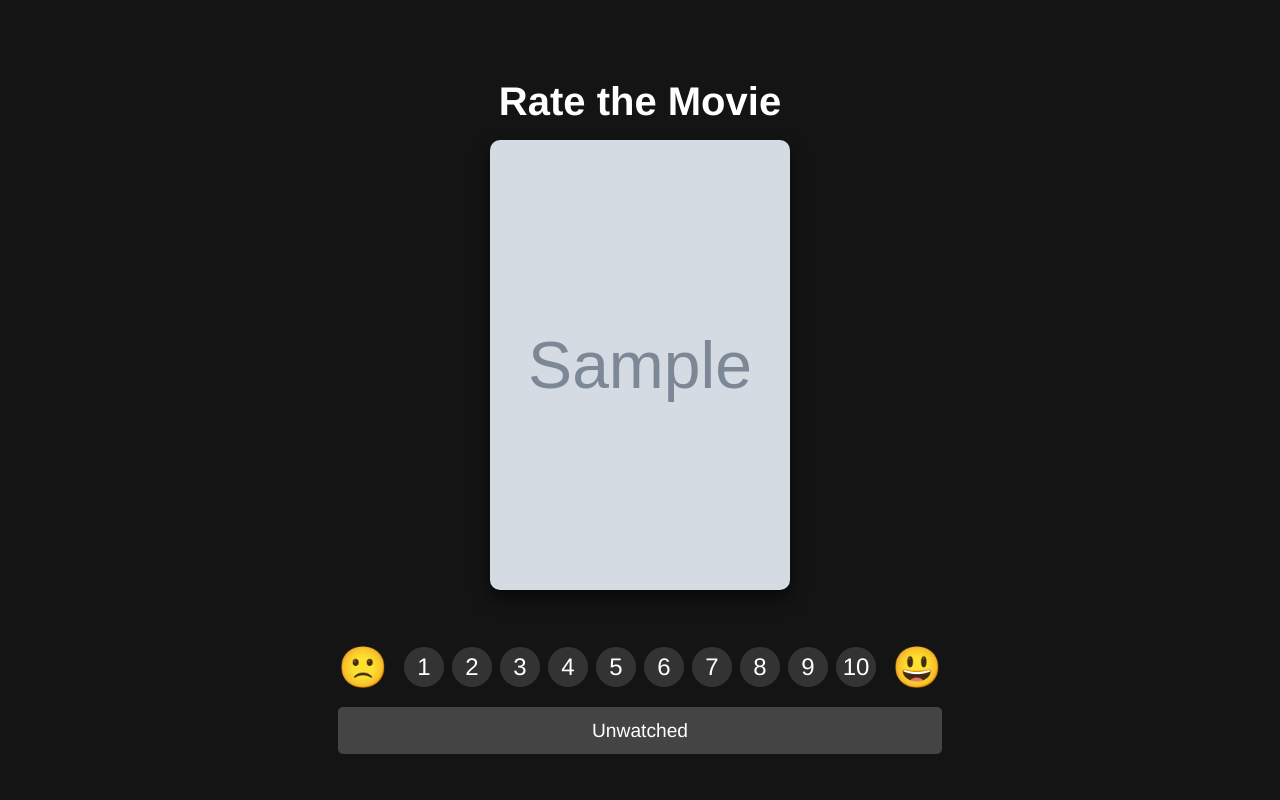
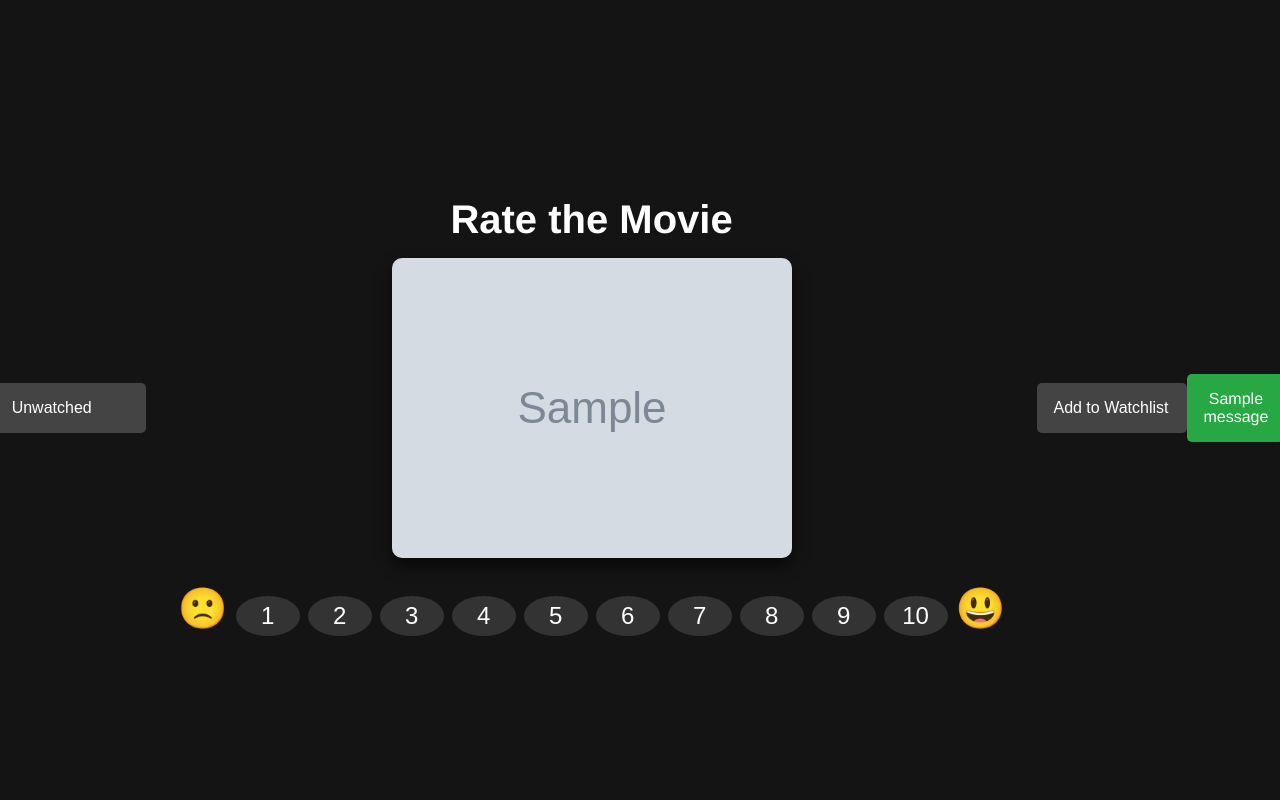
Before and after one commit to blu3skies/EntertainMe, a Flask app: template templates/quiz.html in a window 1280 px wide. Run offline with Flask 3, Linux system fonts and the light colour scheme; the template is opened without the code that fills it: most values are stand-ins (such as "Sample title", 1, 10 or a date in 2020); grey boxes marked "Sample" are stand-in pictures; one stand-in notice (Sample message) is shown; parts of the project's set-up code (start-up, migrations or seed data) failed here and were passed over.

Commit message:
updated css

```diff
--- a/app.py
+++ b/app.py
@@ -71,7 +71,6 @@
             quiz = Quiz(session['user_id'])
             quiz.current_movie_id = movie_id  # Set the movie being rated
             quiz.give_score(int(score))
-            flash('Score submitted!', 'success')
 
         return redirect(url_for('start_quiz'))  # Redirect to the next quiz round
     else:
--- a/static/styles.css
+++ b/static/styles.css
@@ -12,26 +12,55 @@
     text-align: center;
 }
 
-/* Container to center content */
-.container {
-    margin: auto;
-    max-width: 80%;
+/* Container for poster and buttons */
+.quiz-container {
+    display: flex;
+    justify-content: center;
+    align-items: center;
+    gap: 2rem;
 }
 
-/* H2 Header Styling */
-h2 {
-    color: #fff;
-    font-size: 2.5rem;
-    margin-bottom: 1rem;
-    font-weight: 600;
+/* Poster container for the movie poster */
+.poster-container {
+    display: flex;
+    flex-direction: column;
+    align-items: center;
+    text-align: center;
 }
 
-/* Styling the movie poster */
+/* Side buttons for 'Unwatched' and 'Add to Watchlist' */
+.side-button {
+    display: flex;
+    justify-content: center;
+    align-items: center;
+}
+
+.side-button button {
+    background-color: #444;
+    color: #fff;
+    padding: 1rem;
+    font-size: 1rem;
+    border-radius: 5px;
+    cursor: pointer;
+    transition: background-color 0.3s ease;
+    height: auto;
+    width: 150px;
+    display: flex;
+    align-items: center;
+    text-align: center;
+    border: none;
+}
+
+.side-button button:hover {
+    background-color: #852328;
+}
+
+/* Styling for the movie poster */
 .movie-poster {
     border-radius: 10px;
     box-shadow: 0 8px 16px rgba(0, 0, 0, 0.6);
-    width: 300px;
-    height: 450px;
+    width: 400px; /* Increase the width */
+    height: auto; /* Let the height adjust automatically to keep proportions */
 }
 
 /* Flexbox for centering and spacing the rating options */
@@ -41,6 +70,7 @@
     align-items: center;
     margin-top: 2rem;
     gap: 1rem;
+    flex-direction: row; /* Ensures horizontal alignment */
 }
 
 /* Emojis on either side of the scale */
@@ -76,22 +107,6 @@
 
 /* Active state */
 .scale-option.active {
-    background-color: #e50914;
-}
-
-/* Styling for the unwatched button */
-.unwatched {
-    margin-top: 1rem;
-    padding: 0.8rem 1.5rem;
-    background-color: #444;
-    color: #fff;
-    border-radius: 5px;
-    font-size: 1.2rem;
-    cursor: pointer;
-    transition: background-color 0.3s ease;
-}
-
-.unwatched:hover {
     background-color: #e50914;
 }
 
--- a/templates/quiz.html
+++ b/templates/quiz.html
@@ -7,68 +7,47 @@
     <link rel="stylesheet" type="text/css" href="{{ url_for('static', filename='styles.css') }}">
 </head>
 <body>
-    <div class="container">
-        <h2>Rate the Movie</h2>
-        <!-- Movie Poster -->
-        <img src="{{ quiz.current_movie_poster }}" alt="Movie Poster" class="movie-poster"><br><br>
+    <div class="quiz-container">
+        <!-- Unwatched button -->
+        <div class="side-button">
+            <button>Unwatched</button>
+        </div>
 
-        <!-- Form to submit the score -->
-        <form id="score-form" method="POST" action="/submit_score">
-            <!-- Hidden input to hold the score -->
-            <input type="hidden" id="score-input" name="score">
-            <!-- Hidden input to hold the movie ID -->
-            <input type="hidden" id="movie-id-input" name="movie_id" value="{{ quiz.current_movie_id }}">
+        <!-- Movie poster and rating scale -->
+        <div class="poster-container">
+            <h2>Rate the Movie</h2>
+            <n/>
+            <img src="{{ quiz.current_movie_poster }}" alt="Movie Poster" class="movie-poster"><br><br>
 
             <!-- Rating Scale -->
-            <div class="feedback-container">
-                <span class="feedback">&#128577;</span> <!-- sad emoji -->
+            <form method="POST" action="/submit_score">
+                <!-- Hidden input for movie_id -->
+                <input type="hidden" name="movie_id" value="{{ quiz.current_movie_id }}">
+
                 <div class="rating-scale">
-                    <!-- 1-10 rating scale -->
-                    <div class="scale-option" data-score="1">1</div>
-                    <div class="scale-option" data-score="2">2</div>
-                    <div class="scale-option" data-score="3">3</div>
-                    <div class="scale-option" data-score="4">4</div>
-                    <div class="scale-option" data-score="5">5</div>
-                    <div class="scale-option" data-score="6">6</div>
-                    <div class="scale-option" data-score="7">7</div>
-                    <div class="scale-option" data-score="8">8</div>
-                    <div class="scale-option" data-score="9">9</div>
-                    <div class="scale-option" data-score="10">10</div>
+                    <span class="feedback">&#128577;</span> <!-- sad emoji -->
+                    {% for i in range(1, 11) %}
+                    <button type="submit" name="score" value="{{ i }}" class="scale-option">{{ i }}</button>
+                    {% endfor %}
+                    <span class="feedback">&#128515;</span> <!-- happy emoji -->
                 </div>
-                <span class="feedback">&#128515;</span> <!-- happy emoji -->
-            </div>
-        </form>
+            </form>
+        </div>
 
-        <!-- Unwatched Button -->
-        <div class="unwatched">Unwatched</div>
+        <!-- Add to Watchlist button -->
+        <div class="side-button">
+            <button>Add to Watchlist</button>
+        </div>
     </div>
 
-    <script>
-        // Get the hidden score input and form element
-        const scoreInput = document.getElementById('score-input');
-        const scoreForm = document.getElementById('score-form');
-
-        // Add click event to scale options
-        const options = document.querySelectorAll('.scale-option');
-        options.forEach(option => {
-            option.addEventListener('click', function() {
-                // Get the score value from the clicked button
-                const score = this.getAttribute('data-score');
-
-                // Set the hidden input value to the score
-                scoreInput.value = score;
-
-                // Automatically submit the form
-                scoreForm.submit();
-            });
-        });
-
-        // Handle Unwatched button
-        const unwatched = document.querySelector('.unwatched');
-        unwatched.addEventListener('click', function() {
-            alert('You marked this movie as Unwatched.');
-            // You can handle submission or redirection logic for "Unwatched" here
-        });
-    </script>
+    {% with messages = get_flashed_messages(with_categories=true) %}
+    {% if messages %}
+    <ul>
+        {% for category, message in messages %}
+        <li class="{{ category }}">{{ message }}</li>
+        {% endfor %}
+    </ul>
+    {% endif %}
+    {% endwith %}
 </body>
 </html>
```
Also changed, not shown: other parts of static/styles.css (+16 -18 lines), templates/home.html (+6 -3 lines).
